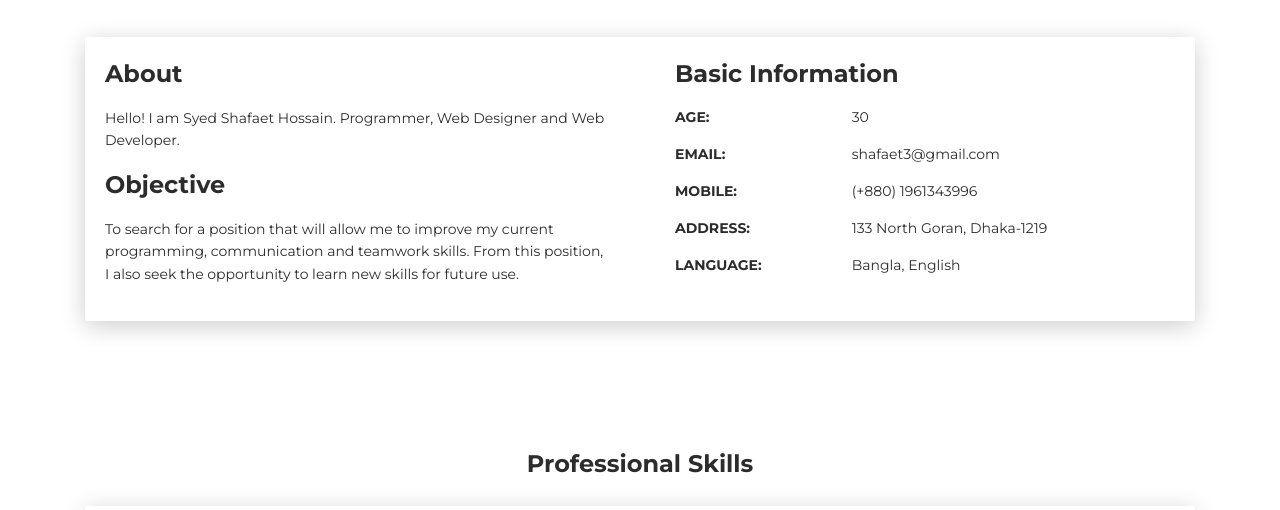
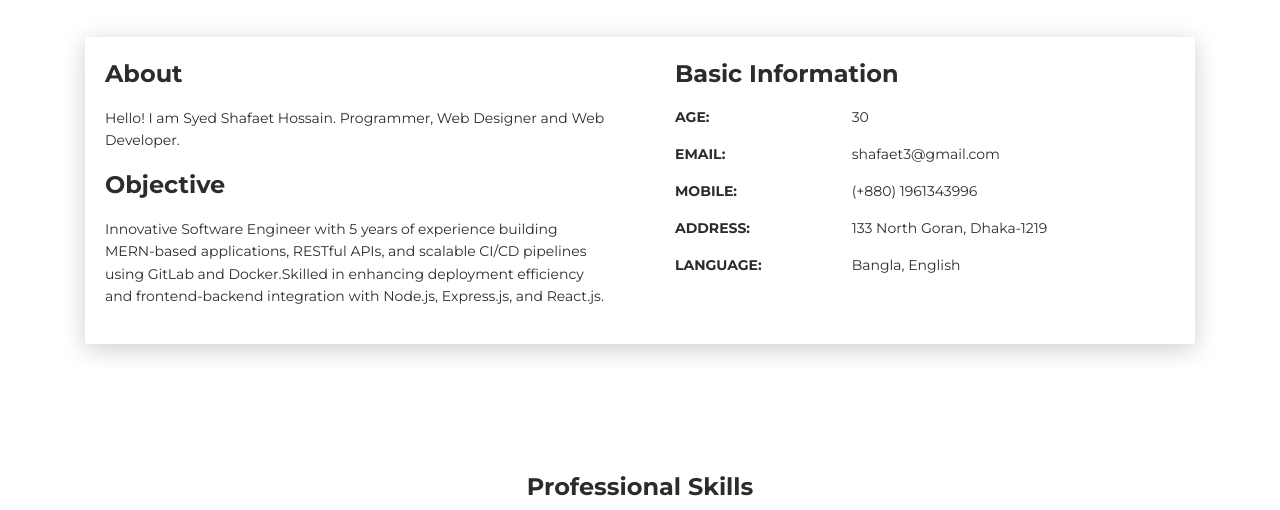
Before and after one commit to shafaet3/portfolio, a plain HTML site: page index.html in a window 1280 px wide. Shown: the part 583-1093 px from the top of the page. Drawn offline with Linux system fonts and the light colour scheme.

Commit message:
Update index.html update objective

```diff
--- a/index.html
+++ b/index.html
@@ -63,7 +63,9 @@
             <div class="h4 mt-0 title">About</div>
             <p>Hello! I am Syed Shafaet Hossain. Programmer, Web Designer and Web Developer.</p>
             <div class="h4 mt-0 title">Objective</div>
-            <p>To search for a position that will allow me to improve my current programming, communication and teamwork skills. From this position, I also seek the opportunity to learn new skills for future use.</p>
+            <p>Innovative Software Engineer with 5 years of experience building MERN-based applications, RESTful APIs, and scalable CI/CD
+pipelines using GitLab and Docker.Skilled in enhancing deployment efficiency and frontend-backend integration with Node.js,
+Express.js, and React.js.</p>
           </div>
         </div>
         <div class="col-lg-6 col-md-12">
```
